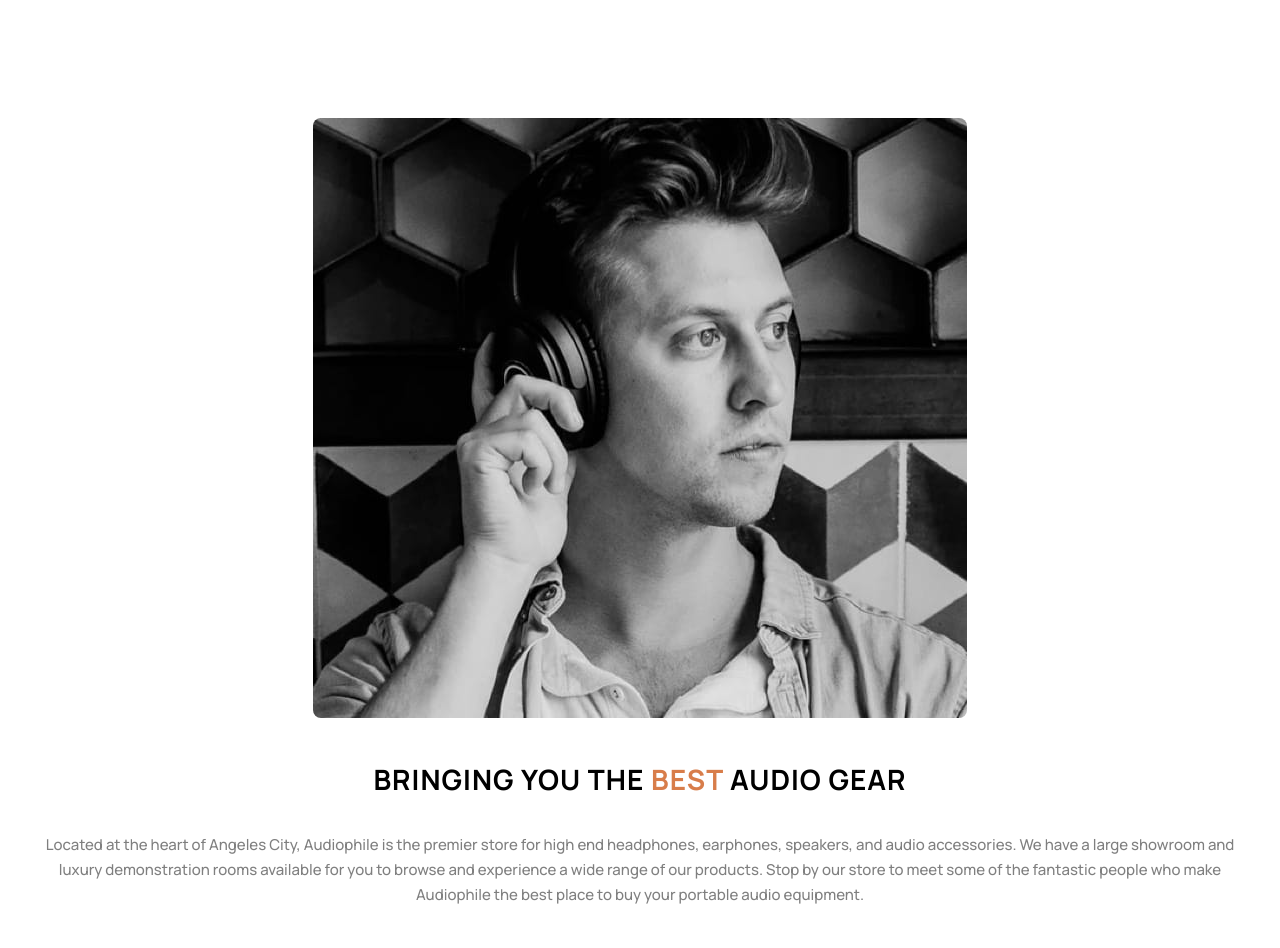
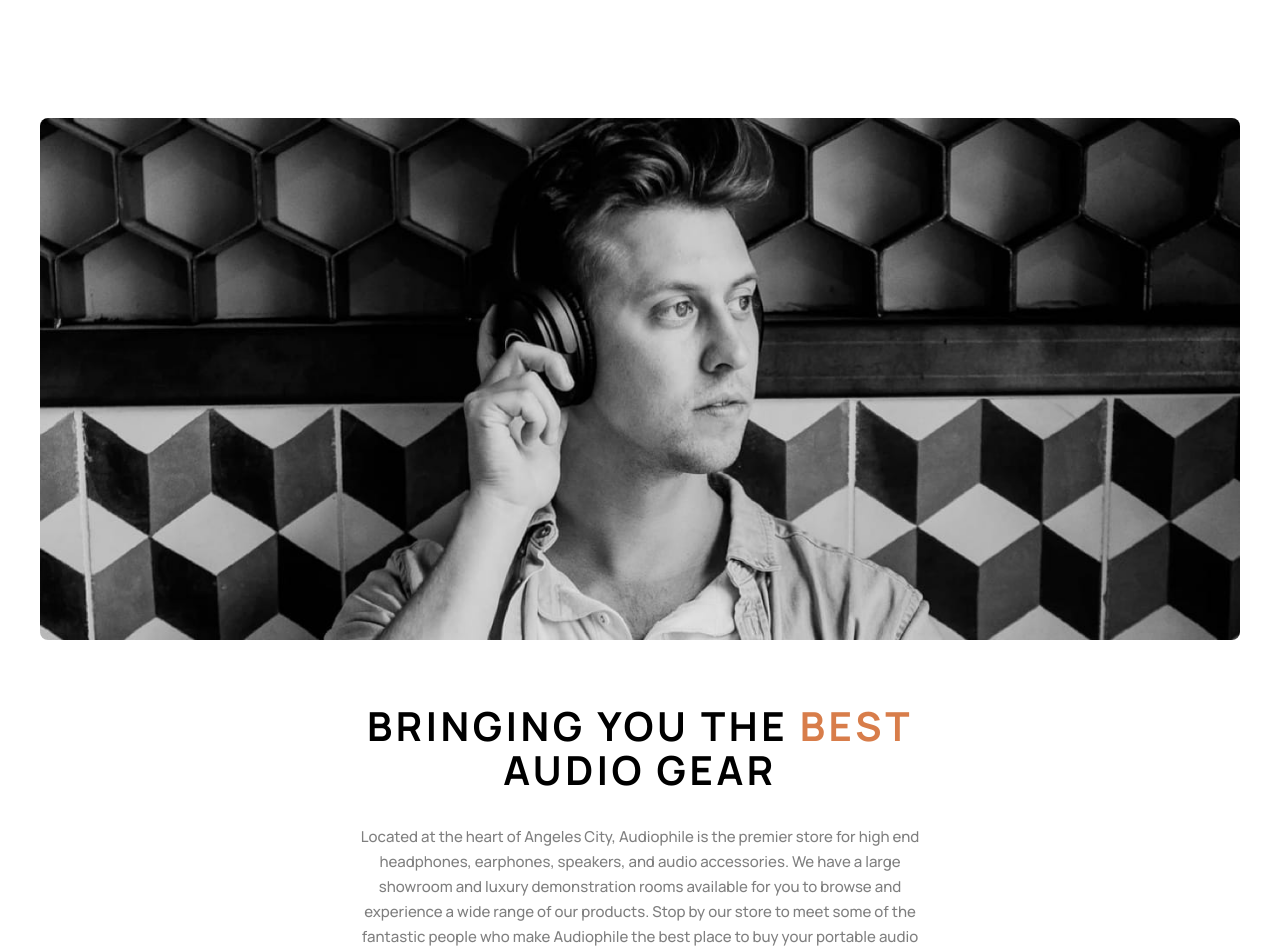
Before and after one commit to Striperoooo/ecommerce-app, a React (Vite) app: page / in a window 1280 px wide. Shown: the part 2544-3492 px from the top of the page. Built offline with nearby package versions, Linux system fonts and the light colour scheme.

Commit message:
Add responsive image and layout to AboutUsSection
Replaced static image with a <picture> element to support tablet and mobile images. Updated layout and typography classes for improved responsiveness and alignment on larger screens.

```diff
--- a/src/components/Home/AboutUsSection.tsx
+++ b/src/components/Home/AboutUsSection.tsx
@@ -1,4 +1,5 @@
-import imageBestGear from "../../assets/shared/mobile/image-best-gear.jpg"
+import imageBestGearMobile from "../../assets/shared/mobile/image-best-gear.jpg"
+import imageBestGearTablet from "../../assets/shared/tablet/image-best-gear.jpg"
 import Typography from "../ui/Typography"
 
 
@@ -6,17 +7,38 @@ import Typography from "../ui/Typography"
 export default function AboutUsSection() {
     return (
         <section className="my-30">
+
             <div>
-                <img src={imageBestGear} alt="Black and white photo of a person modelling a pair of headphones." className="rounded-lg mx-auto" />
 
-                <div className="text-center">
-                    <Typography variant="h4OtherTight" className="text-black mt-10 mb-8">
+                <picture>
+                    <source
+                        media="(min-width: 768px)"
+                        srcSet={imageBestGearTablet}
+                    />
+
+                    <img src={imageBestGearMobile}
+                        alt="Black and white photo of a person modelling a pair of headphones." className="rounded-lg mx-auto"
+                    />
+                </picture>
+
+                <div
+                    className="text-center
+                 md:flex md:flex-col md:items-center"
+                >
+                    <Typography
+                        variant="h4OtherTight" className="text-black mt-10 mb-8
+                    md:mt-16 md:text-[2.5rem] md:leading-[2.75rem] md:tracking-[0.089em] md:max-w-[573px]"
+                    >
                         Bringing you the
                         <span className="text-d8"> best </span>
                         audio gear
                     </Typography>
 
-                    <Typography variant="p" className="text-black/50">
+                    <Typography
+                        variant="p"
+                        className="text-black/50
+                    md:max-w-[573px]"
+                    >
                         Located at the heart of Angeles City, Audiophile is the premier store for high end headphones, earphones, speakers, and audio accessories. We have a large showroom and luxury demonstration rooms available for you to browse and experience a wide range of our products. Stop by our store to meet some of the fantastic people who make Audiophile the best place to buy your portable audio equipment.
                     </Typography>
                 </div>
```
